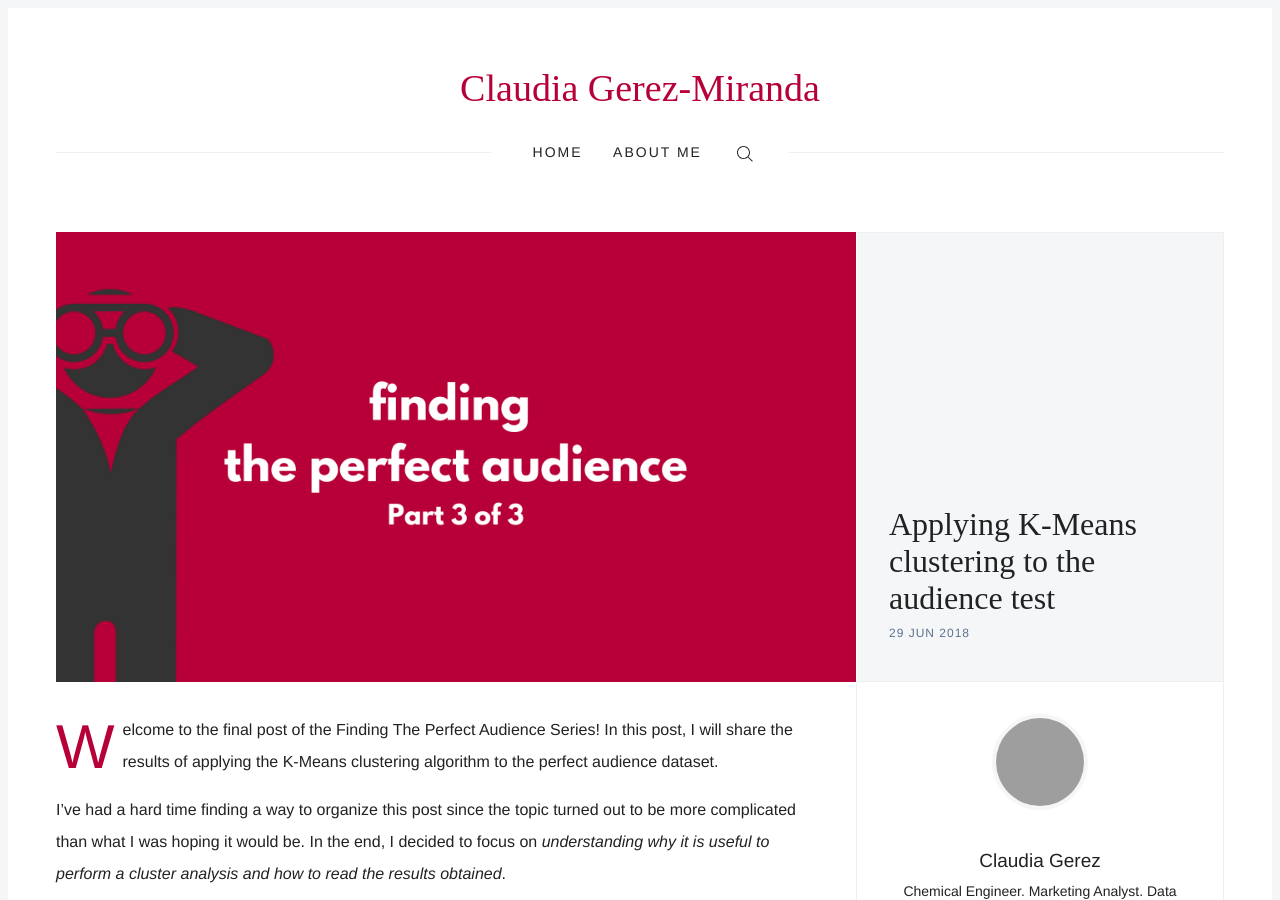
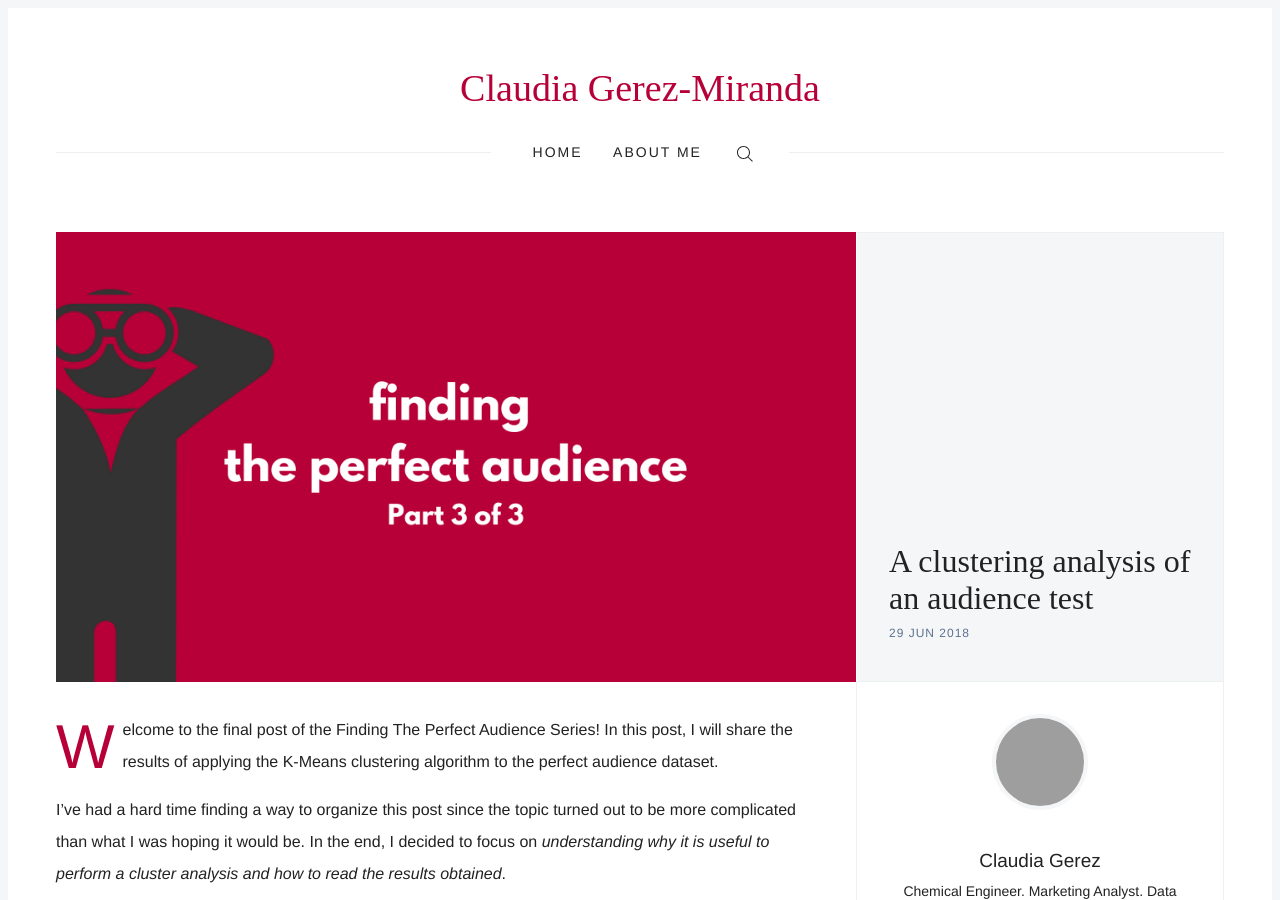
Before and after one commit to claudiagerezmi/claudiagerezmi.github.io, a Jekyll site: the page built from _posts/2018-06-30-perfect-audience-3.md, in a window 1280 px wide and 900 px high. Built offline with Jekyll 4.4.1, drawn with Linux system fonts in a browser that asks for light colours; some web fonts are replaced; grey boxes are pictures that could not be loaded.

Commit message:
Correct typo

```diff
--- a/_posts/2018-06-30-perfect-audience-3.md
+++ b/_posts/2018-06-30-perfect-audience-3.md
@@ -1,5 +1,5 @@
 ---
-title: Applying K-Means clustering to the audience test
+title: A clustering analysis of an audience test
 date: 2018-06-29
 author: Claudia
 layout: post
```
